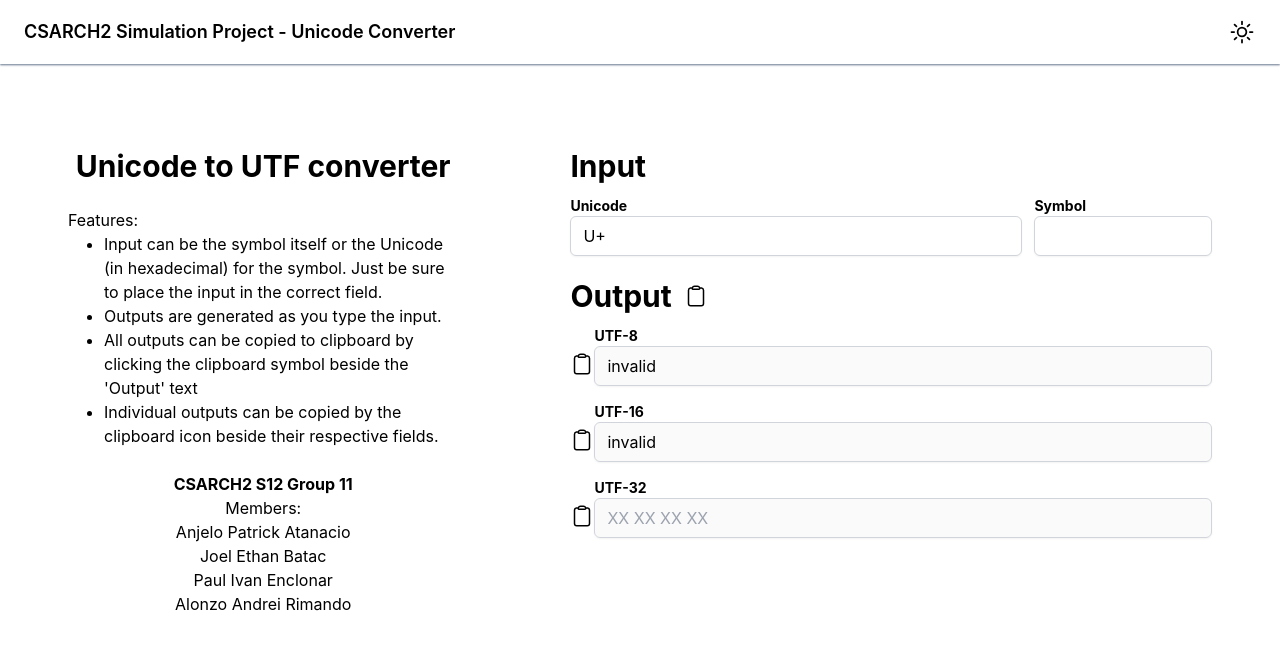
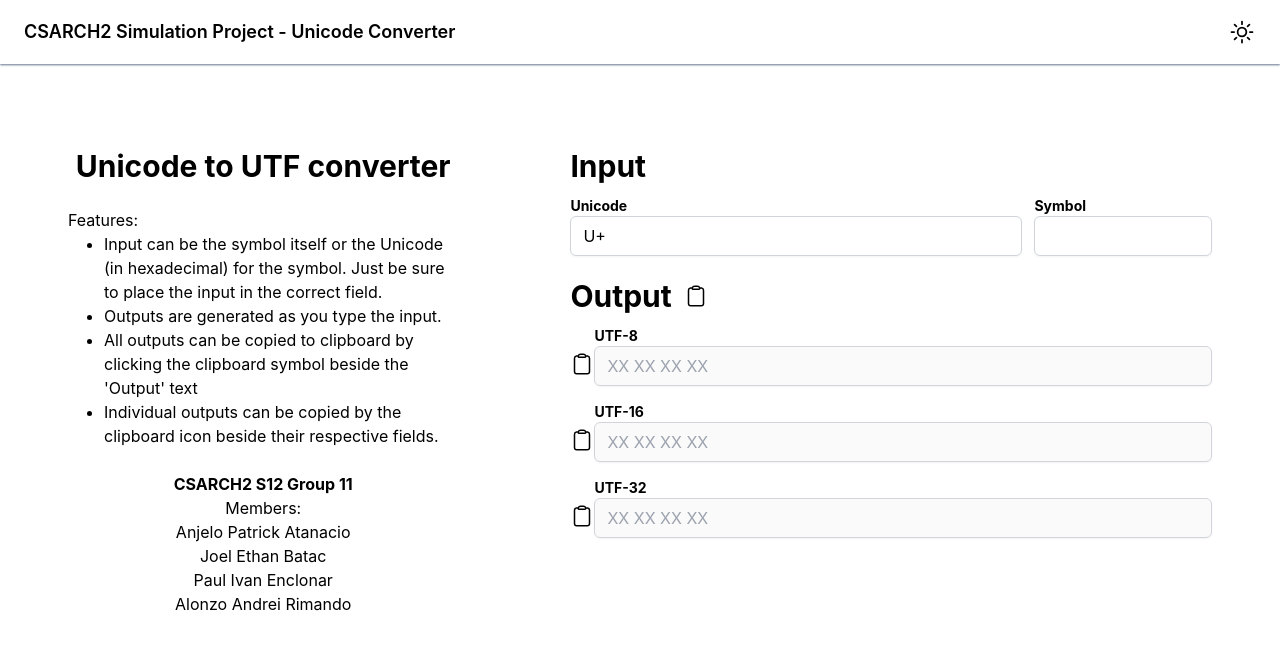
Before and after one commit to marcusaurelys/csarch2-unicode-simulation, a React (Vite) app: page / in a window 1280 px wide. Shown: the top 648 px of the page. Built offline with nearby package versions, Linux system fonts and the light colour scheme.

Commit message:
add case for empty input

```diff
--- a/src/components/IO.jsx
+++ b/src/components/IO.jsx
@@ -31,6 +31,11 @@ function binaryStringToHex(binaryStr) {
 }
 
 function unicodeToUTF8(unicode) {
+
+  if(unicode === ''){
+    return ''
+  }
+
   let res = [];
 
   unicode = parseInt(unicode, 16).toString(16)
@@ -69,7 +74,12 @@ function unicodeToUTF8(unicode) {
 
 function unicodeToUTF16(unicode) {
 
+  if(unicode === ''){
+    return ''
+  }
+
   unicode = parseInt(unicode, 16).toString(16)
+
 
   if (checkValid(unicode) == false) {
     return "invalid";
@@ -116,10 +126,8 @@ function unicodeToUTF32(input) {
   let result = []
 
   //zero extend unicode to 32 bits
-  while (unicode.length < 8) {
-    unicode = "0" + unicode
-  }
-  console.log(unicode)
+  unicode = unicode.padStart(8 - unicode.length, '0')
+
 
   //group unicode into two characters each then push to result
   for (let i = 0; i < 8; i += 2) {
```
